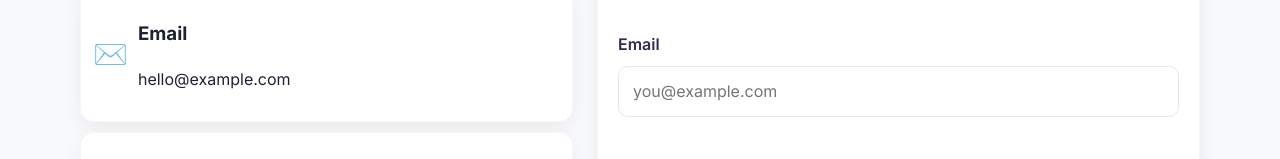
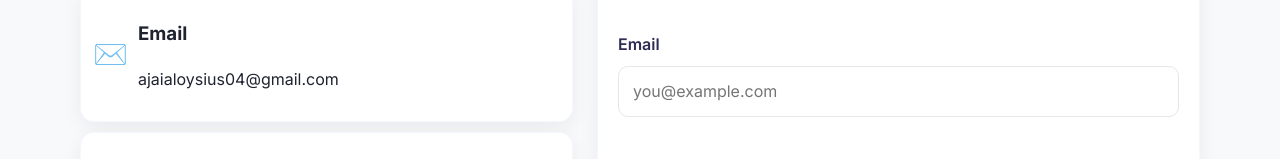
Before and after one commit to ajai09/-ProjectHub, a React (Vite) app: page /contact in a window 1280 px wide. Shown: the part 357-516 px from the top of the page. Built offline with nearby package versions, Linux system fonts and the light colour scheme.

Commit message:
Update contact page

```diff
--- a/src/pages/ContactPage.jsx
+++ b/src/pages/ContactPage.jsx
@@ -79,7 +79,7 @@ function ContactPage() {
                 <div>
                   <h3>Email</h3>
                   <p>
-                    <a href="mailto:hello@example.com">hello@example.com</a>
+                    <a href="mailto:ajaialoysius04@gmail.com">ajaialoysius04@gmail.com</a>
                   </p>
                 </div>
               </div>
```
